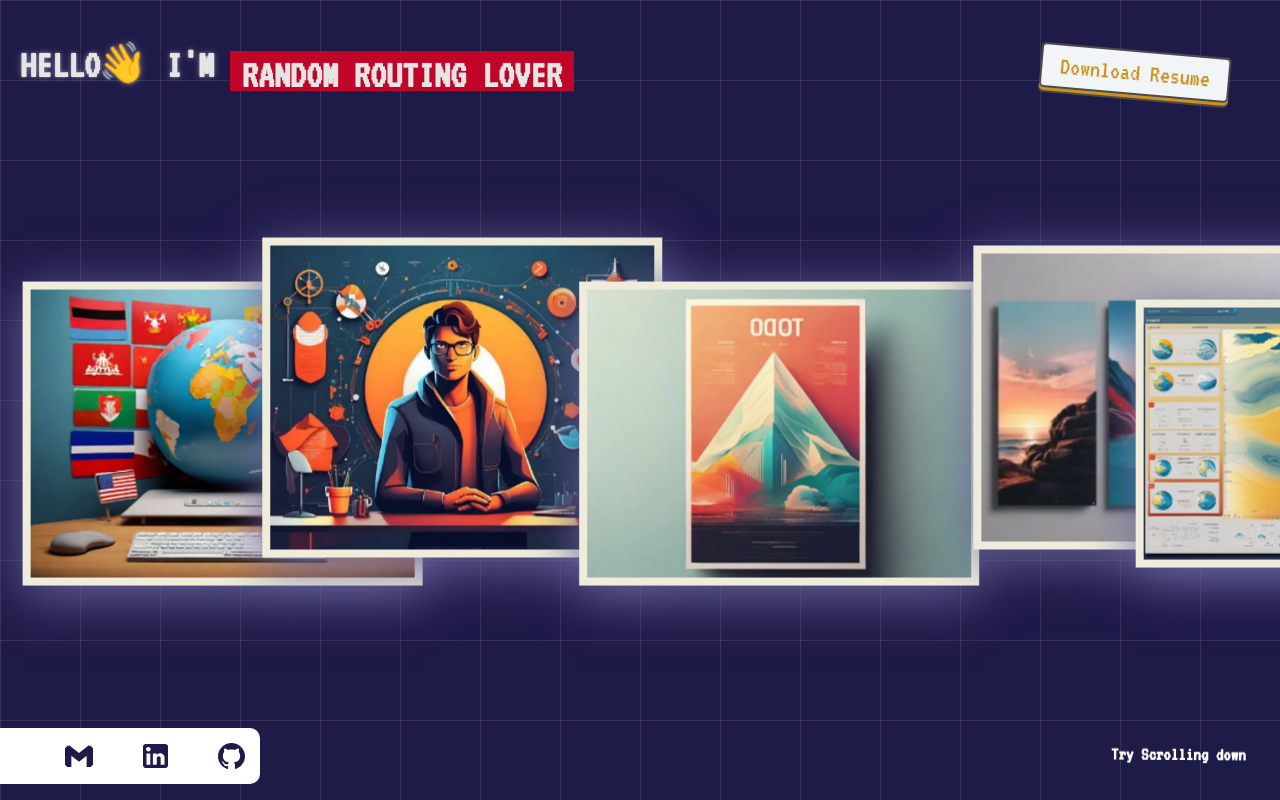
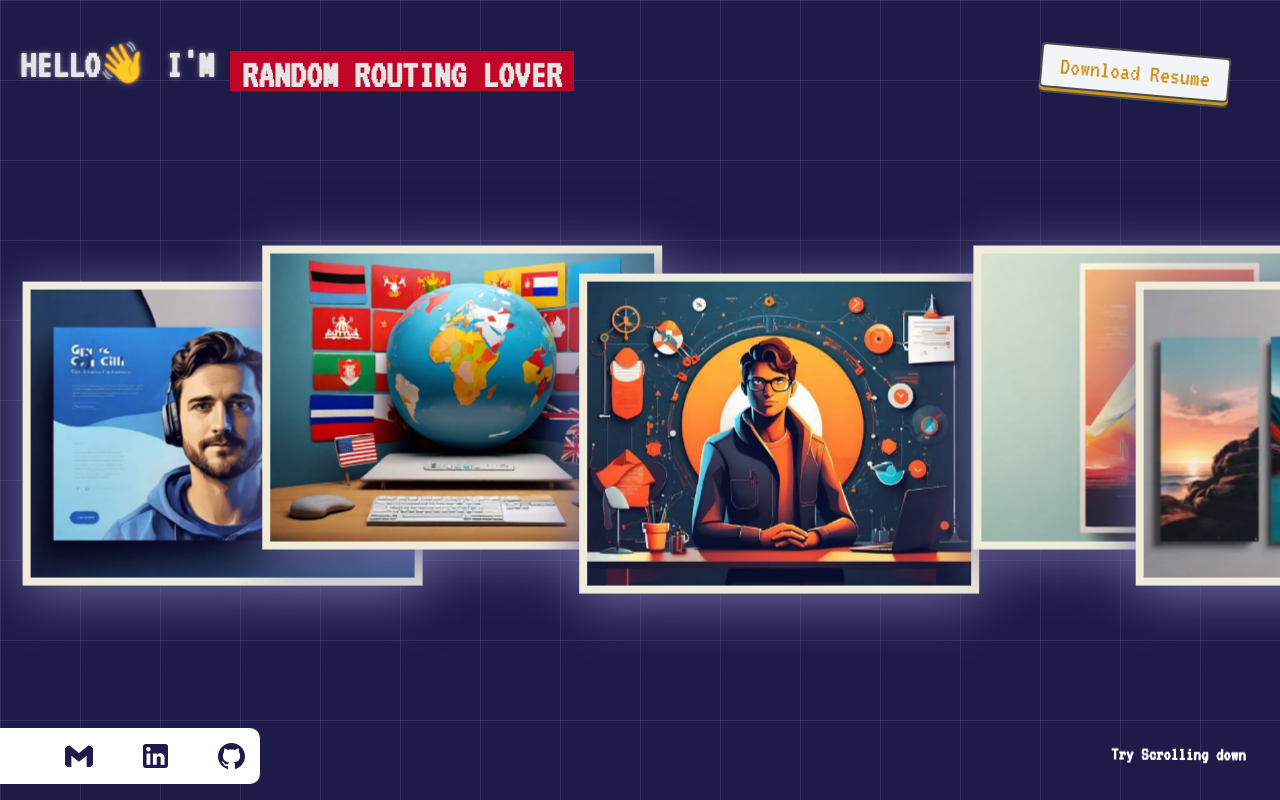
Before and after one commit to SandroSh/ShCyb3r-Portfolio, a React (Create React App) app: page / in a window 1280 px wide. Built offline with nearby package versions, Linux system fonts and the light colour scheme.

Commit message:
Adding Project: Zoom Clone

```diff
--- a/src/MainComponent.js
+++ b/src/MainComponent.js
@@ -16,11 +16,19 @@ import LinkedinIcon from "./Assets/linkedin.svg";
 import GithubIcon from "./Assets/github.svg";
 import GmailIcon from "./Assets/gmail.svg";
 import CountriesImg from './Assets/Countries.webp'
+import ZoomClone from './Assets/zoomClone.webp'
 import Resume from "./Assets/Sandro Shubitidze Resume.pdf";
 
 
 const Gallery = () => {
   const data = [
+    {
+      title: "Zoom Clone",
+      usedTechnologies: " Next.js, Typescript, Tailwind Css, Clerk, Stream, Shadcn UI",
+      image: ZoomClone,
+      liveUrl: "https://zoom-clone-q0d0m0761-sandroshs-projects.vercel.app/sign-in?redirect_url=https%3A%2F%2Fzoom-clone-q0d0m0761-sandroshs-projects.vercel.app%2F",
+      repoUrl: "https://github.com/SandroSh/Zoom-Clone",
+    },
     {
       title: "Voyager",
       usedTechnologies: " React.js, Redux, Styled-Components, Tanstack Query, Tanstack Router",
```
Also changed, not shown: src/Assets/zoomClone.webp (added), 1 other file (tests, documents, lock files or other folders).
